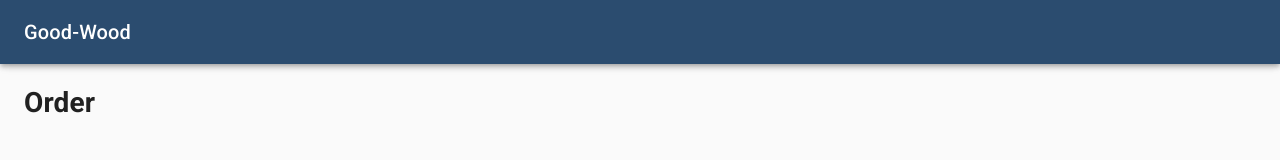
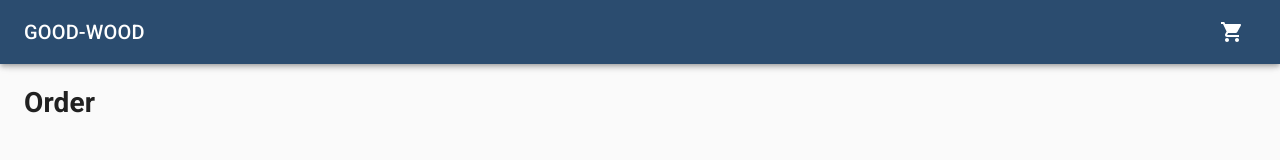
Before and after one commit to doforever/good-wood, a React (Create React App) app: page /order in a window 1280 px wide. Shown: the top 160 px of the page. Built offline with nearby package versions, Linux system fonts and the light colour scheme.

Commit message:
Navigate to cart

```diff
--- a/package.json
+++ b/package.json
@@ -44,6 +44,7 @@
   },
   "dependencies": {
     "@material-ui/core": "^4.11.4",
+    "@material-ui/icons": "^4.11.2",
     "@testing-library/jest-dom": "^5.11.4",
     "@testing-library/react": "^11.1.0",
     "@testing-library/user-event": "^12.1.10",
@@ -53,6 +54,7 @@
     "@types/react-dom": "^17.0.6",
     "chai": "4.2.0",
     "chai-http": "4.3.0",
+    "clsx": "^1.1.1",
     "cors": "^2.8.5",
     "cross-env": "^7.0.3",
     "enzyme": "^3.11.0",
--- /dev/null
+++ b/src/components/features/Nav/Nav.js
@@ -0,0 +1,28 @@
+import React from 'react';
+import PropTypes from 'prop-types';
+import clsx from 'clsx';
+
+import IconButton from '@material-ui/core/IconButton';
+import ShoppingCartIcon from '@material-ui/icons/ShoppingCart';
+import { NavLink } from 'react-router-dom';
+
+import styles from './Nav.module.scss';
+
+const Nav = ({className}) => (
+  <nav className={clsx(className, styles.root)}>
+    <IconButton
+      component={NavLink}
+      to='/cart'
+      aria-label="add to shopping cart"
+      color='inherit'
+    >
+      <ShoppingCartIcon />
+    </IconButton>
+  </nav>
+);
+
+Nav.propTypes = {
+  className: PropTypes.string,
+};
+
+export default Nav;
--- /dev/null
+++ b/src/components/features/Nav/Nav.module.scss
@@ -0,0 +1,5 @@
+@import '../../../styles/settings.scss';
+
+.root {
+ display: flex;
+}
--- a/src/components/layout/Header/Header.js
+++ b/src/components/layout/Header/Header.js
@@ -4,6 +4,7 @@ import AppBar from '@material-ui/core/AppBar';
 import Toolbar from '@material-ui/core/Toolbar';
 import Link from '@material-ui/core/Link';
 import { Link as RouterLink } from 'react-router-dom';
+import Nav from '../../features/Nav/Nav';
 
 import styles from './Header.module.scss';
 
@@ -22,7 +23,7 @@ const Header = () => {
           >
             Good-Wood
           </Link>
-          {/* <Nav className={styles.nav}/> */}
+          <Nav className={styles.nav}/>
         </Toolbar>
       </AppBar>
       <Toolbar />
--- a/src/components/layout/Header/Header.module.scss
+++ b/src/components/layout/Header/Header.module.scss
@@ -1,13 +1,13 @@
 @import '../../../styles/settings.scss';
 
 .root {
-  // .toolbar {
-  //   display: flex;
-  //   justify-content: flex-end;
-  // }
+  .toolbar {
+    display: flex;
+    justify-content: flex-end;
+  }
 
-  // .title {
-  //   text-transform: uppercase;
-  //   margin-right: auto;
-  // }
+  .title {
+    text-transform: uppercase;
+    margin-right: auto;
+  }
 }
```
Also changed, not shown: 2 other files (tests, documents, lock files or other folders).
